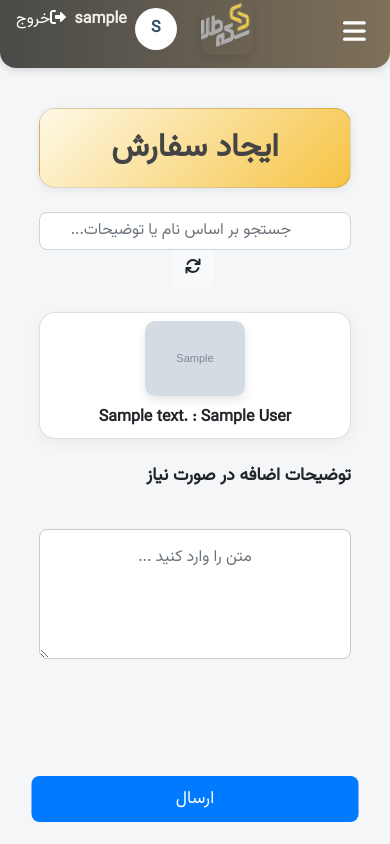
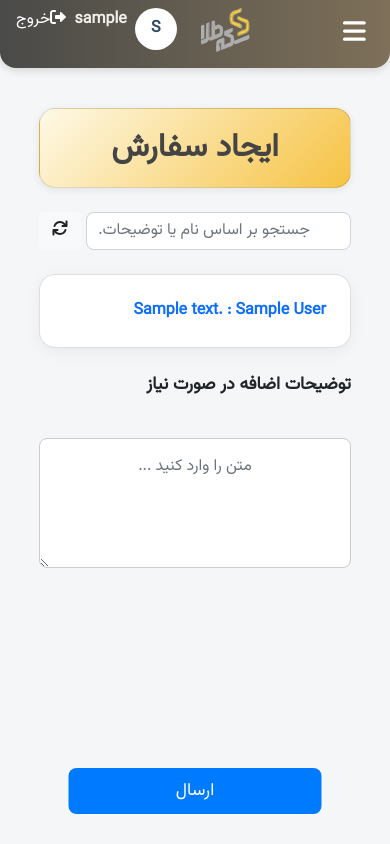
Before and after one commit to Milad-mj22/Seketala_Kitchen_Flow, a Django app: page /profile/create_order in a window 390 px wide. Run offline with Django 5.2, Linux system fonts and the light colour scheme; a user stored in the database is signed in; tables that the repository leaves empty hold one stand-in row (values such as "Sample post"); grey boxes marked "Sample" are stand-in pictures; some libraries are stand-ins or nearby versions.

Commit message:
modify create order

```diff
--- a/users/templates/users/create_order.html
+++ b/users/templates/users/create_order.html
@@ -2,58 +2,28 @@
 {% block title %} Home Page {% endblock title %}
 {% block content %}
 
+{% load static %}
+
 
 <style>
 
-img {
-    width: 100%;
-    border-radius: 10px;
-    box-shadow: 0px 4px 10px rgba(0, 0, 0, 0.1);
-    margin-bottom: 10px;
-}
 
-/* دکمه ارسال ثابت */
 .Send_btn {
     position: fixed;
-    bottom: 10px;
-    left: 50%;
-    transform: translateX(-50%);
-    width: 70%;
+    bottom: 20px;              /* فاصله از پایین صفحه */
+    left: 50%;                 /* مرکز صفحه */
+    transform: translateX(-50%); /* جبران عرض دکمه برای مرکز شدن */
+    width: 70%;                /* عرض دلخواه */
     padding: 10px;
-    background-color: transparent;
+    background-color: transparent; /* پس‌زمینه شفاف */
     text-align: center;
     z-index: 9999;
-    border: none;
+    border: none;              /* اگر می‌خواید بدون حاشیه باشد */
 }
-
-/* واکنش‌گرایی برای موبایل */
-@media (max-width: 768px) {
-    .Send_btn {
-        width: 90%;           /* عرض بیشتر روی موبایل */
-        padding: 12px;
-    }
-
-    .card img {
-        max-width: 80px;      /* کوچک‌تر کردن تصاویر کارت‌ها روی موبایل */
-        max-height: 80px;
-        margin-left: 5px;
-        margin-right: 5px;
-    }
-
-    .input-wrapper {
-        flex-direction: column; /* چیدمان ورودی‌ها در موبایل عمودی شود */
-        gap: 5px;
-    }
-
-    .d-flex {
-        flex-direction: column; /* اگر دکمه‌ها کنار هم بودند، زیر هم قرار بگیرند */
-    }
-}
-
 
 </style>
 
-{% load static %}
+
 <link rel="stylesheet" type="text/css" href="{% static 'css/store.css' %}">
 <script src="https://cdnjs.cloudflare.com/ajax/libs/font-awesome/6.0.0-beta3/js/all.min.js"></script> <!-- Font Awesome for icons -->
 <html lang="fa" dir="rtl"></html>
@@ -160,23 +130,12 @@ img {
 
         <div>
             {% for mother_material in mother_materials %}
-    <div class="card p-2 mb-3">
-        <a href="javascript:void(0);" onclick="toggleSubmaterials('submaterials-{{ mother_material.id }}')" style="text-decoration: none; color: inherit;">
-
-            <div class="d-flex align-items-center">
-                {% if mother_material.image %}
-                <div>
-                    <img src="{{ mother_material.image.url }}" alt="{{ mother_material.name }}" style="max-width: 100px; max-height: 100px;  margin-left: 10px;margin-right: 10px;">
-                </div>
-                {% endif %}
-                <div>
-                        <strong>{{ mother_material.describe }}</strong> : {{ mother_material.name }}
-                    </div>
-            </div>
-
-        <div id="submaterials-{{ mother_material.id }}" class="submaterials" style="display: none;">
-                        {% for field in mother_material.allowed_materials %}
-
+                <div class="card">
+                    <a href="javascript:void(0);" onclick="toggleSubmaterials('submaterials-{{ mother_material.id }}')">
+                        {{ mother_material.describe }} : {{ mother_material.name }}
+                    </a>
+                    <div id="submaterials-{{ mother_material.id }}" class="submaterials" style="display: none;">
+                        {% for field in mother_material.allowed_materials.all %}
                             <div class="col">
                                 <div class="card shadow-lg border-10 rounded-lg mt-0 mb-0">
                                     <div class="card-body">
@@ -211,12 +170,10 @@ img {
 
 
 
-
         <!-- دکمه ارسال ثابت -->
         <div class="Send_btn">
             <button type="submit" class="btn btn-primary btn-lg">ارسال</button>
         </div>
-
 
 
     </form>
```
Also changed, not shown: 1 other file.
